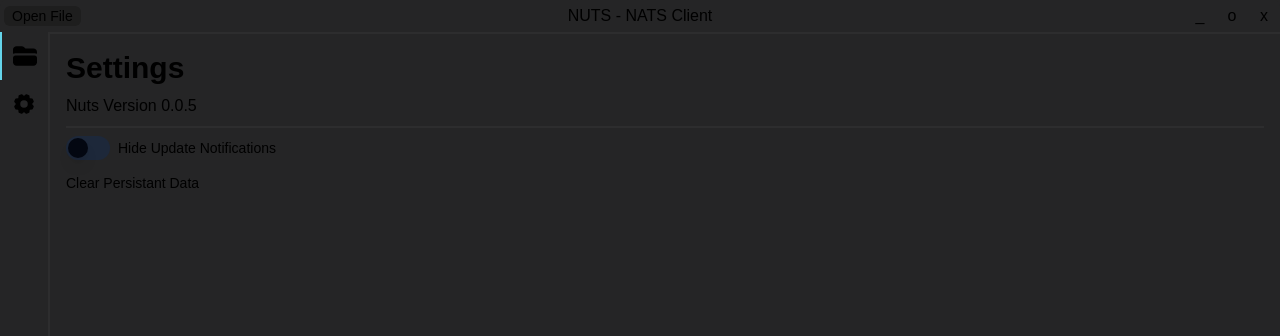
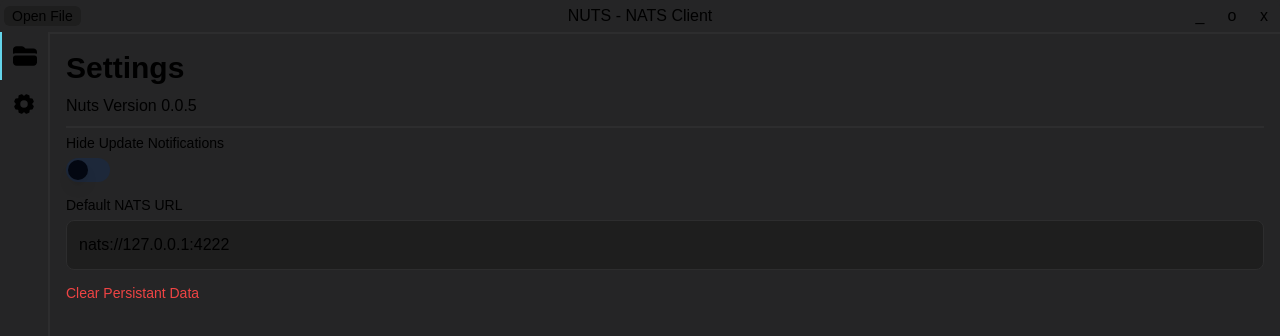
Before and after one commit to JNSAPH/NUTS-CLIENT, a Next.js app: page /client/settings in a window 1280 px wide. Shown: the top 336 px of the page. Built offline with nearby package versions, Linux system fonts and the light colour scheme.

Commit message:
Disabled overflow, made some messages clearer

```diff
--- a/src/app/client/explorer/page.tsx
+++ b/src/app/client/explorer/page.tsx
@@ -8,6 +8,7 @@
 import { sendNatsMessage } from "@/services/natsWrapper";
 import Logger from "@/services/logging";
 import { setTitle } from "@/redux/slices/windowProperties";
+import { IcoPlusBorder } from "@/components/Icons";
 
 export default function Page() {
   const content = useSelector((state: RootState) => state.projectFile);
@@ -91,11 +92,19 @@
   // If no request is selected, show the message
   if (!selectedRequest || !content.fileContent) {
     return (
-      <div className="p-4">
-        <pre>No request selected</pre>
+      <div className="p-4 flex flex-col h-full">
+        <pre className="whitespace-pre-wrap">
+          Ready to get started? (ง •̀_•́)ง
+        </pre>
+        <pre className="whitespace-pre-wrap">
+          Select a request from the sidebar or create a new one by clicking <span className="inline-flex align-sub"><IcoPlusBorder size={16} />.</span>
+        </pre>
+
       </div>
     );
   }
+
+
 
   async function handleSendRequest() {
     if (!selectedRequest) return;
--- a/src/app/client/settings/page.tsx
+++ b/src/app/client/settings/page.tsx
@@ -18,18 +18,29 @@
       <p>Nuts Version {packageJSON.version}</p>
       <hr className="border border-clientColors-card-border"/>
       <div className="space-y-4">
-      <div className="flex items-center space-x-2">
+
+      <div className="flex flex-col space-y-2">
+        <Label htmlFor="airplane-mode">Hide Update Notifications</Label>
         <Switch id="airplane-mode" onCheckedChange={(state) => {
           dispatch(setClientSettings({
             ...content.clientSettings,
             hideUpdateNotifications: state
           }))
         }}/>
-        <Label htmlFor="airplane-mode">Hide Update Notifications</Label>
+      </div>
+
+      <div className="flex flex-col space-y-2">
+        <Label>Default NATS URL</Label>
+        <input type="text" value={content.clientSettings.defaultNATSURL} onChange={(e) => {
+          dispatch(setClientSettings({
+            ...content.clientSettings,
+            defaultNATSURL: e.target.value
+          }))
+        }} className="bg-clientColors-card-background border border-clientColors-card-border p-3 rounded-lg w-full"/>
       </div>
 
       <div className="flex items-center space-x-2">
-        <Label onClick={async () => { clearPersistedData(); window.location.reload(); }}>Clear Persistant Data</Label>
+        <Label onClick={async () => { clearPersistedData(); window.location.reload(); }}  className="text-red-500 cursor-pointer">Clear Persistant Data</Label>
       </div>
 
       </div>
--- a/src/app/globals.css
+++ b/src/app/globals.css
@@ -32,14 +32,19 @@
   }
 }
 
+html, body {
+  margin: 0;
+  padding: 0;
+  height: 100%;
+  width: 100%;
+
+  overscroll-behavior: none;
+  overflow: hidden;
+}
+
 body {
   color: var(--foreground);
   background: var(--background);
-  font-family: Arial, Helvetica, sans-serif;
-  overscroll-behavior: contain;
-}
-
-body {
   font-family: Arial, Helvetica, sans-serif;
 }
 
--- a/src/components/sidebar/explorer/explorer.tsx
+++ b/src/components/sidebar/explorer/explorer.tsx
@@ -137,6 +137,7 @@
 
 export default function ExplorerSideBar() {
     const content = useSelector((state: RootState) => state.projectFile);
+    const settings = useSelector((state: RootState) => state.windowProperties.clientSettings);
     const [isEditingProjectName, setIsEditingProjectName] = React.useState(false);
     const [projectNameInput, setProjectNameInput] = React.useState(content.fileContent?.name || "");
     const dispatch = useDispatch();
@@ -204,8 +205,8 @@
                 requests: [
                     ...content.fileContent.requests,
                     {
-                        name: "New Request",
-                        url: "",
+                        name: "Untitled Request",
+                        url: settings.defaultNATSURL,
                         data: "",
                         topic: "",
                     },
--- a/src/redux/slices/windowProperties.ts
+++ b/src/redux/slices/windowProperties.ts
@@ -20,6 +20,7 @@
   updateInfo: null,
   clientSettings: {
     hideUpdateNotifications: false,
+    defaultNATSURL: 'nats://127.0.0.1:4222'
   }
 };
 
--- a/src/types/Settings.ts
+++ b/src/types/Settings.ts
@@ -1,3 +1,4 @@
 export interface ClientSettings {
     hideUpdateNotifications: boolean;
+    defaultNATSURL: string;
 }
```
Also changed, not shown: src/components/Icons.tsx (+1 -1 lines).
